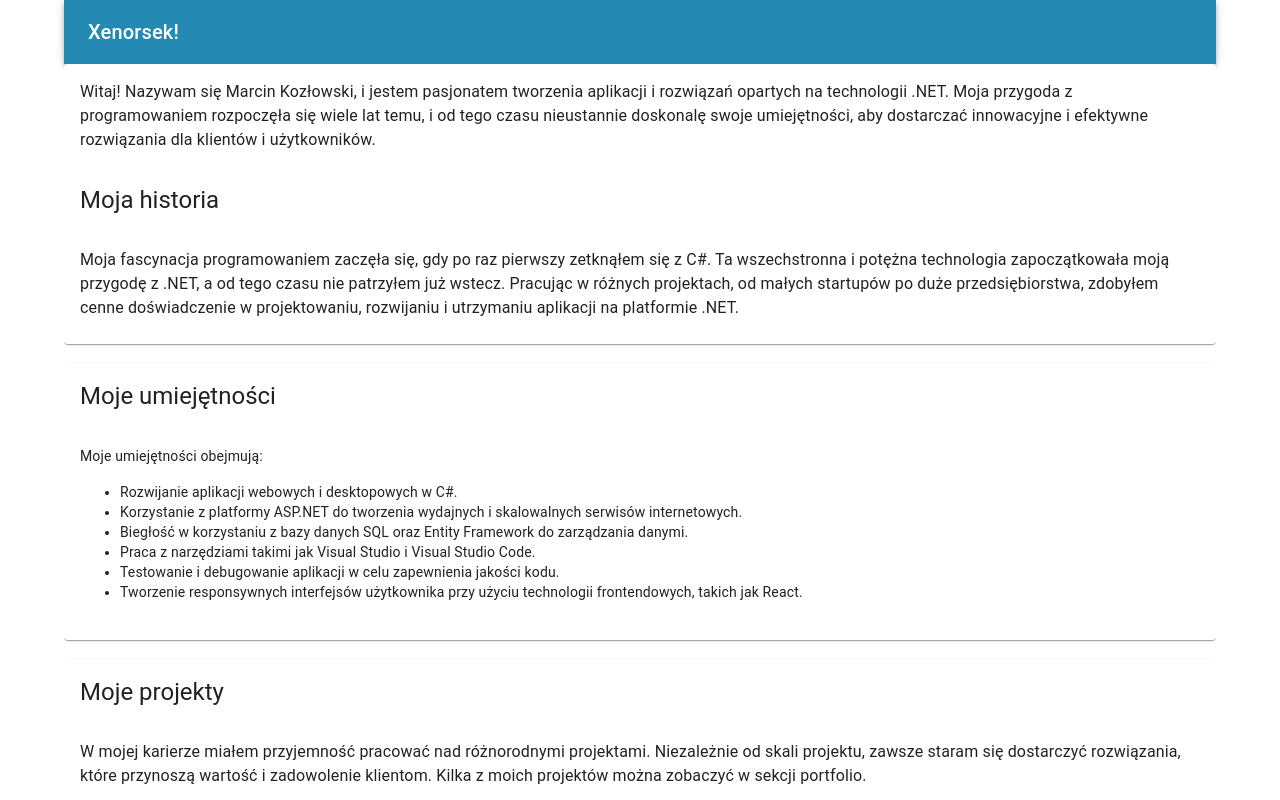
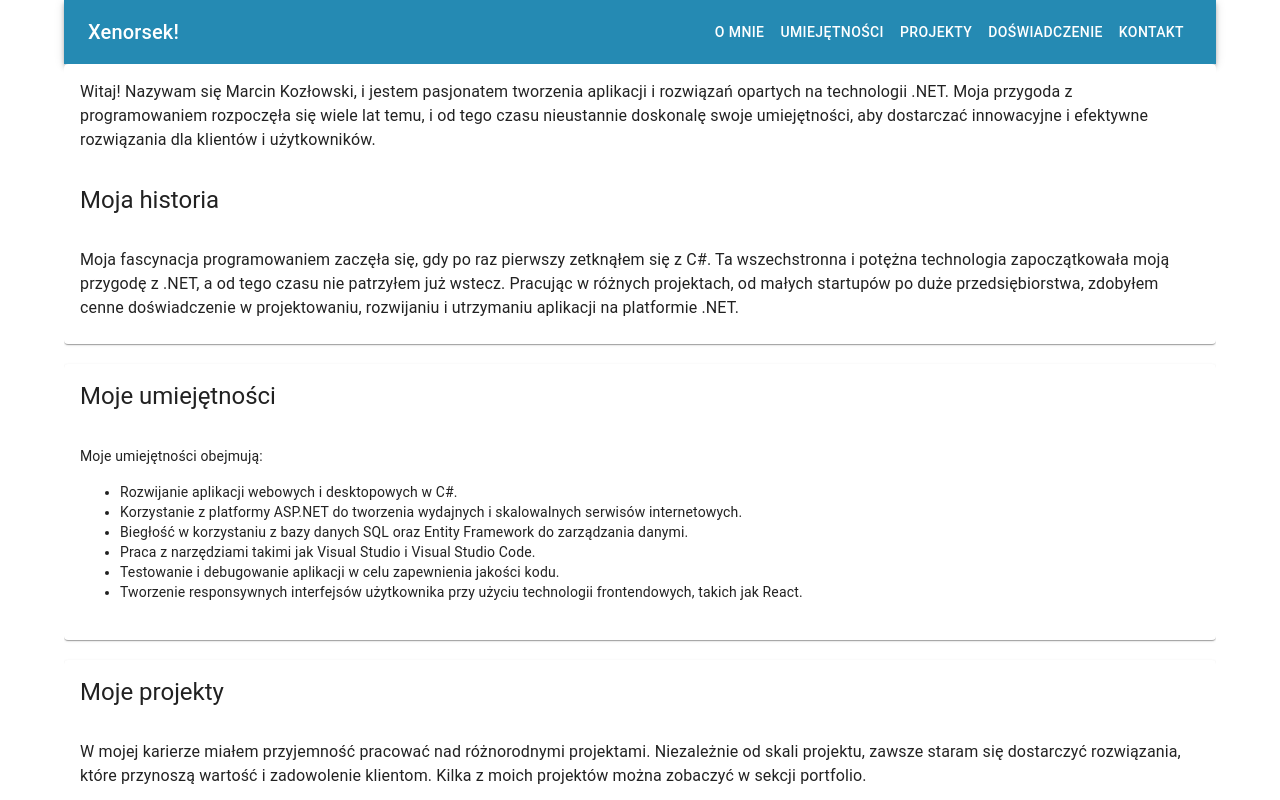
Before and after one commit to Xenorsek/xenorsek.github.io, a React (Create React App) app in the folder portfolio/: page / in a window 1280 px wide. Shown: the top 800 px of the page. Built offline with nearby package versions, Linux system fonts and the light colour scheme.

Commit message:
Poprawki kolorów na stronie

```diff
--- a/portfolio/src/App.js
+++ b/portfolio/src/App.js
@@ -21,7 +21,7 @@ function App() {
           },
           secondary:{
             light:"#e1f3eb",
-            main:"#4bbc90",
+            main:"#fff",
             dark:"#005029",
             contrastText:'#fff',
           }
--- a/portfolio/src/components/Main/Header/Header.js
+++ b/portfolio/src/components/Main/Header/Header.js
@@ -18,7 +18,7 @@ const Header = ({fetchMoreData, componentsNames}) => {
                     delay: 0,
                     smooth: 'easeInOutQuart',
                 });
-            },400)
+            }, 500)
 
         }
       };
@@ -31,11 +31,11 @@ return (
                 Xenorsek!
             </Typography>
             <div className="navigation">
-                <Button variant="text" onClick={()=>{scrollToSection(0)}}>O mnie</Button>
-                <Button variant="text"  onClick={()=>{scrollToSection(1)}}>Umiejętności</Button>
-                <Button variant="text" onClick={()=>{scrollToSection(2)}}>Projekty</Button>
-                <Button variant="text" onClick={()=>{scrollToSection(3)}}>Doświadczenie</Button>
-                <Button variant="text" onClick={()=>{scrollToSection(4)}}>Kontakt</Button>
+                <Button color="secondary" variant="text" onClick={()=>{scrollToSection(0)}}>O mnie</Button>
+                <Button color="secondary" variant="text" onClick={()=>{scrollToSection(1)}}>Umiejętności</Button>
+                <Button color="secondary" variant="text" onClick={()=>{scrollToSection(2)}}>Projekty</Button>
+                <Button color="secondary" variant="text" onClick={()=>{scrollToSection(3)}}>Doświadczenie</Button>
+                <Button color="secondary" variant="text" onClick={()=>{scrollToSection(4)}}>Kontakt</Button>
             </div>
             </Toolbar>
         </AppBar>
--- a/portfolio/src/components/Main/Main.js
+++ b/portfolio/src/components/Main/Main.js
@@ -59,7 +59,7 @@ function Main() {
             >
                 <Box className="container">
                 {items.map((item, index) => (
-                <Element name={item ? item.type.name : ""} key={index}>{item}</Element>
+                <Element name={componentsNames[index].name} key={index}>{item}</Element>
                 ))}
                 </Box>
             </InfiniteScroll>
```
